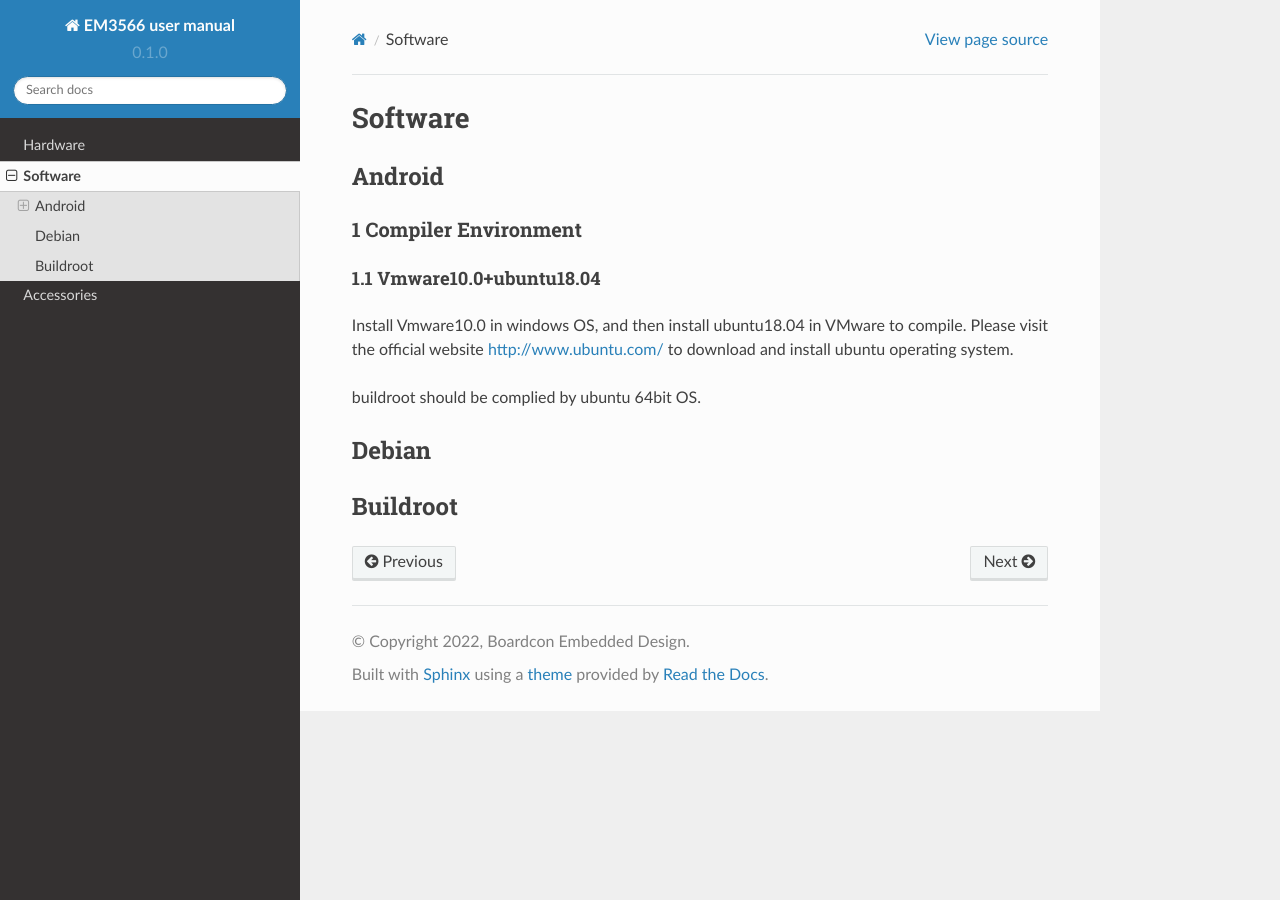
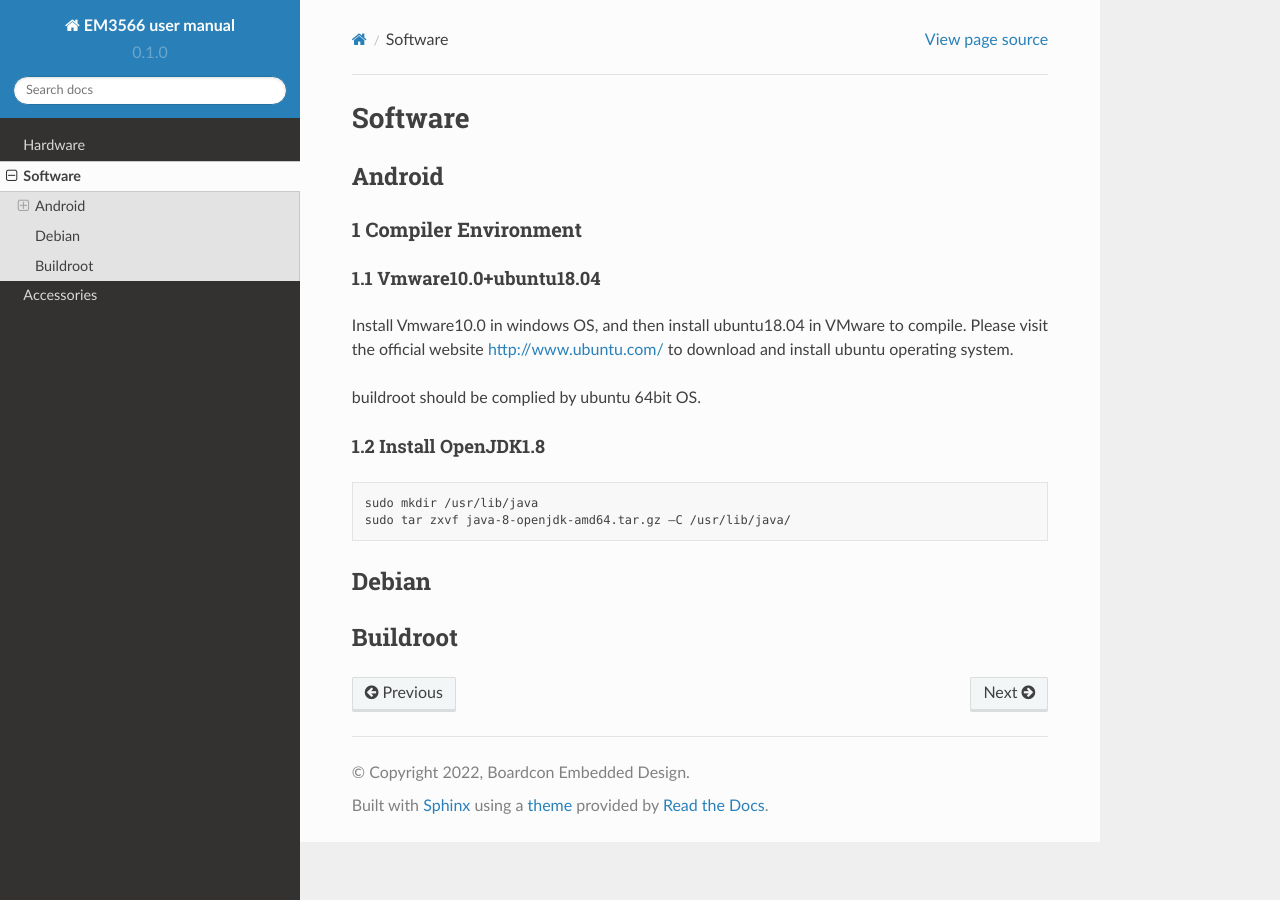
Before and after one commit to boardcon/EM3566, a Sphinx documentation site: the page built from docs/source/software.rst, in a window 1280 px wide. Built offline with Sphinx 7.4.7 and the Read the Docs theme 2.0.0, drawn with Linux system fonts in a browser that asks for light colours.

Commit message:
Update software.rst

```diff
--- a/docs/source/software.rst
+++ b/docs/source/software.rst
@@ -16,6 +16,17 @@ official website http://www.ubuntu.com/ to download and install ubuntu operating
 .. note::
 buildroot should be complied by ubuntu 64bit OS.
 
+
+1.2 Install OpenJDK1.8
+""""""""""""""""""""""""""
+.. code-block::
+
+ sudo mkdir /usr/lib/java
+ sudo tar zxvf java-8-openjdk-amd64.tar.gz –C /usr/lib/java/
+
+
+
+
 Debian
 --------
 
```
